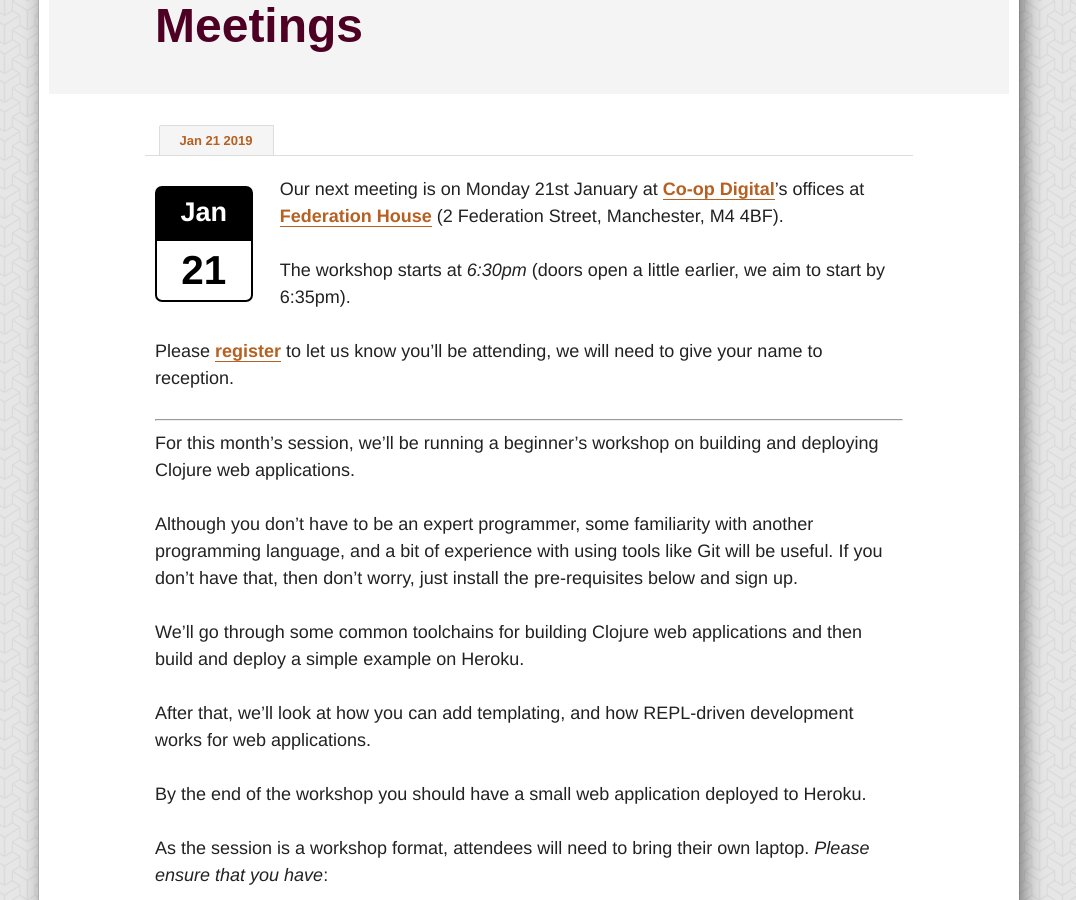
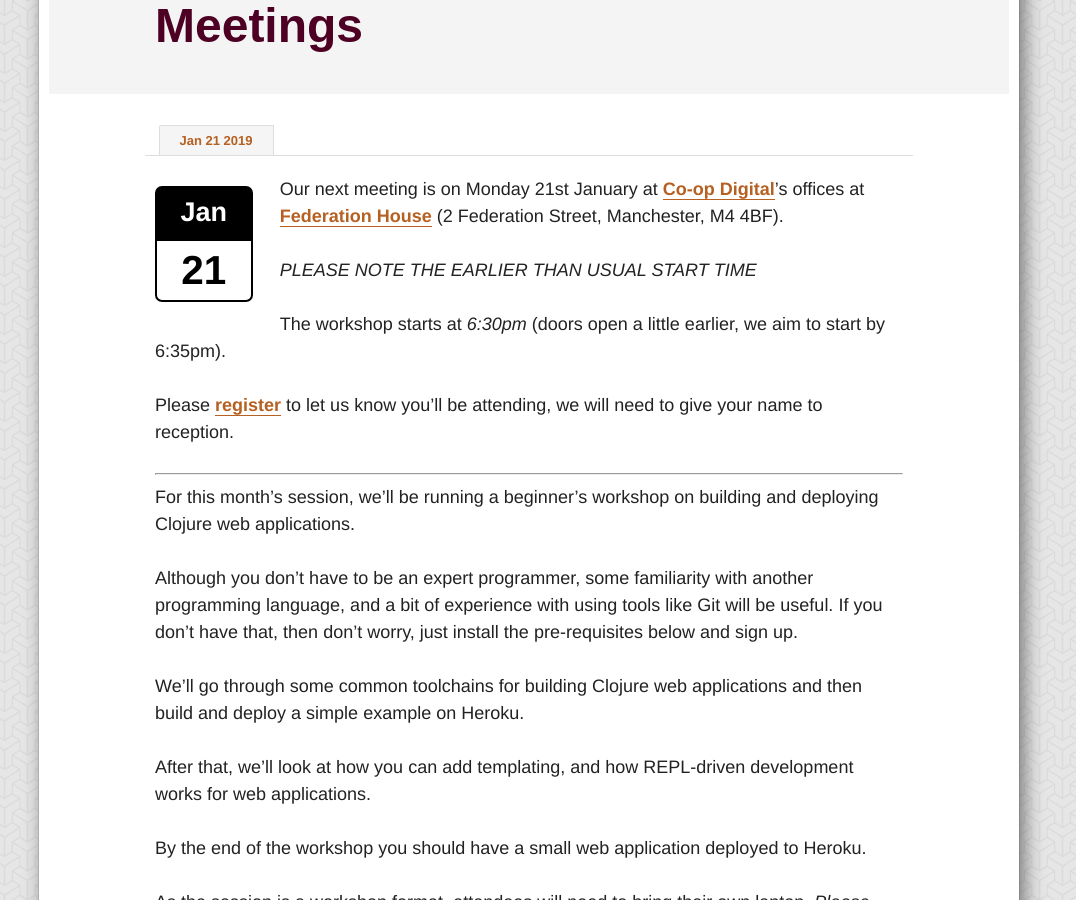
Before and after one commit to RickMoynihan/lambdalounge-website, a Jekyll site: the page built from _posts/2019-01-21-clojure-heroku.md, in a window 1280 px wide and 900 px high, scrolled down 482 px. Shown: the whole window, without its empty margins (111-1187 px from the left). Built offline with Jekyll 4.4.1, drawn with Linux system fonts in a browser that asks for light colours; some web fonts are replaced; part of the change alters nothing that is shown.

```diff
--- a/_posts/2019-01-21-clojure-heroku.md
+++ b/_posts/2019-01-21-clojure-heroku.md
@@ -5,6 +5,8 @@ layout: post
 Our next meeting is on Monday 21st January
 at [Co-op Digital][CoopDigital]'s offices at [Federation House][FederationHouse]
 (2 Federation Street, Manchester, M4 4BF).
+
+*PLEASE NOTE THE EARLIER THAN USUAL START TIME*
 
 The workshop starts at *6:30pm* (doors open a little earlier, we aim to start by
 6:35pm).
@@ -47,7 +49,7 @@ We're a very supportive crowd, do let us know if you have any questions!)
 [FederationHouse]: https://www.google.com/maps/place/Federation+House,+Federation+St,+Manchester+M4+4BF
 [ML]: https://groups.google.com/forum/#!forum/lambda-lounge-manchester
 [lambdamcr]: https://twitter.com/lambdamcr
-[eventbrite]: https://www.eventbrite.com/e/lambdalounge-todo
+[eventbrite]: https://www.eventbrite.com/e/lambdalounge-january-clojure-web-apps-with-heroku-workshop-tickets-54408435094
 [Dunnhumby]: https://www.dunnhumby.com
 [lein]: https://leiningen.org/
 [heroku]: https://devcenter.heroku.com/articles/getting-started-with-clojure#set-up
```
